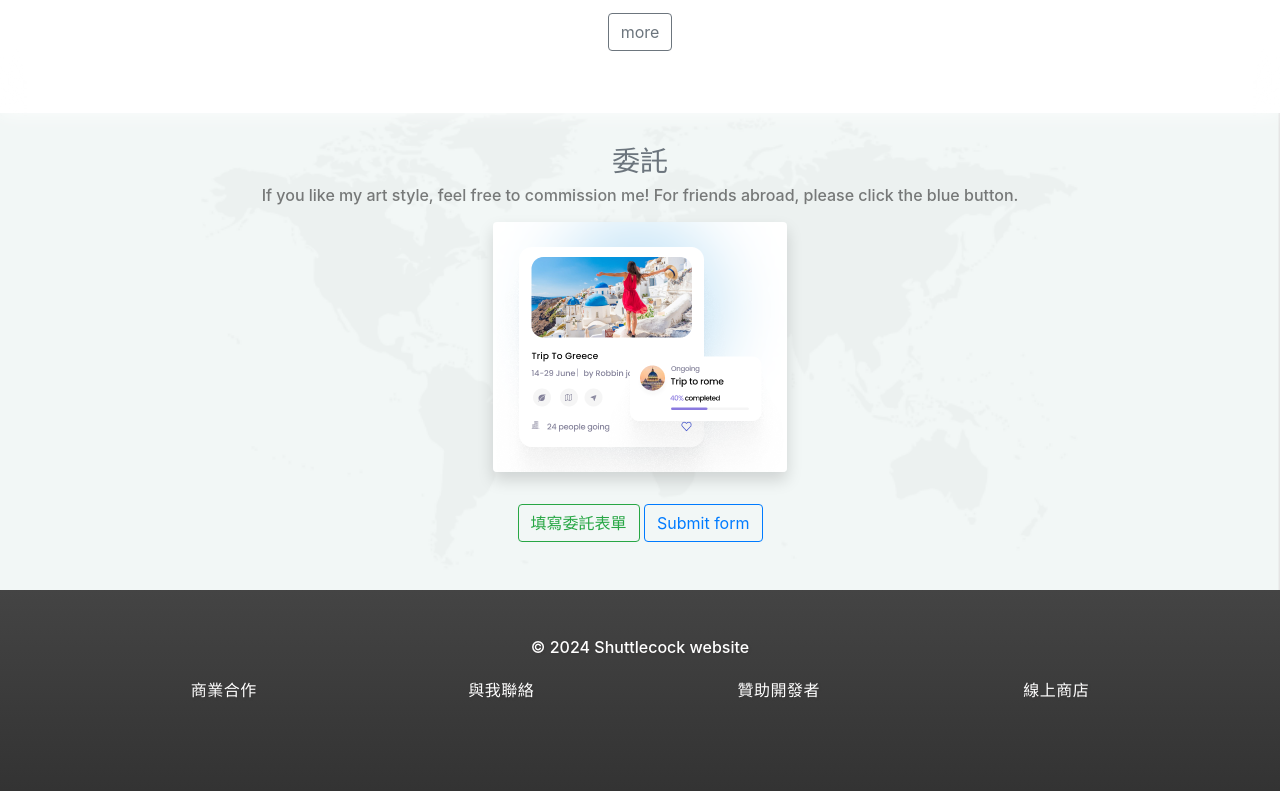
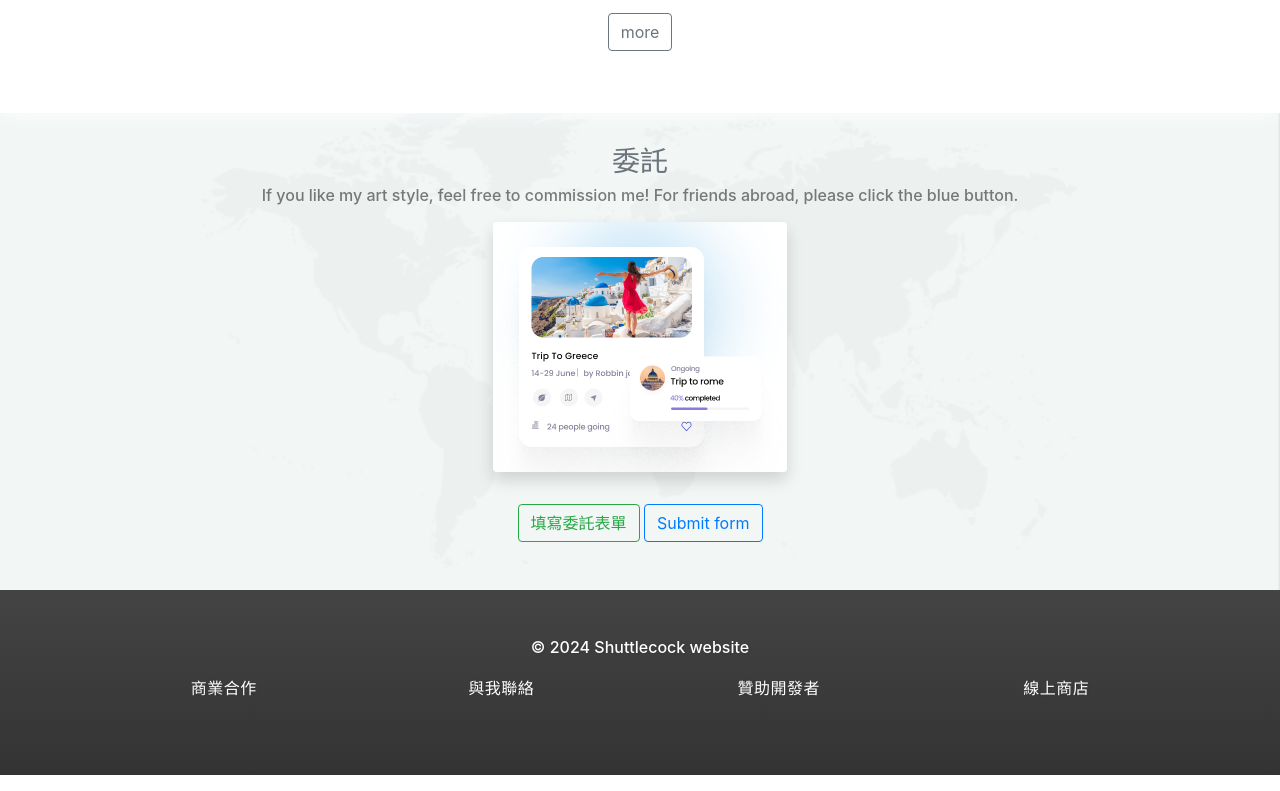
Before and after one commit to pan2618/pan2618.github.io, a plain HTML site: page index.html in a window 1280 px wide. Shown: the part 872-1663 px from the top of the page. Drawn offline with nearby package versions, Linux system fonts and the light colour scheme.

Commit message:
Update styles.css

```diff
--- a/styles.css
+++ b/styles.css
@@ -278,12 +278,11 @@ nav.navbar {
     transform: translateY(0);
 }
 
-
 /* Footer 設定 */
 footer {
     background: linear-gradient(to top, #333333, #444444);
     color: white;
-    padding: 20px 0;
+    padding: 5px 0;
 }
 
 footer .footer-link {
@@ -294,12 +293,11 @@ footer .footer-link {
     font-weight: 500;
     letter-spacing: 0.5px;
     line-height: 1.2;
-
     font-family: 'Helvetica Neue', Arial, sans-serif;
 }
 
 footer p {
-    margin-bottom: 18px; /* 減少下邊距 */
+    margin-bottom: 16px; /* 減少下邊距 */
     font-size: 14px;
     font-family: 'Helvetica Neue', Arial, sans-serif;
     letter-spacing: 0.4px;
@@ -308,13 +306,14 @@ footer p {
 footer .row {
     margin: 0;
     padding: 0;
-    margin-bottom: 15px; /* 減少行間距，讓頁面更緊湊 */
+    margin-bottom: 1px; /* 減少行間距，讓頁面更緊湊 */
 }
 
 footer .row a {
     display: block;
     margin-bottom: 6px;
 }
+
 
 
 /* 預設按鈕樣式 */
```
